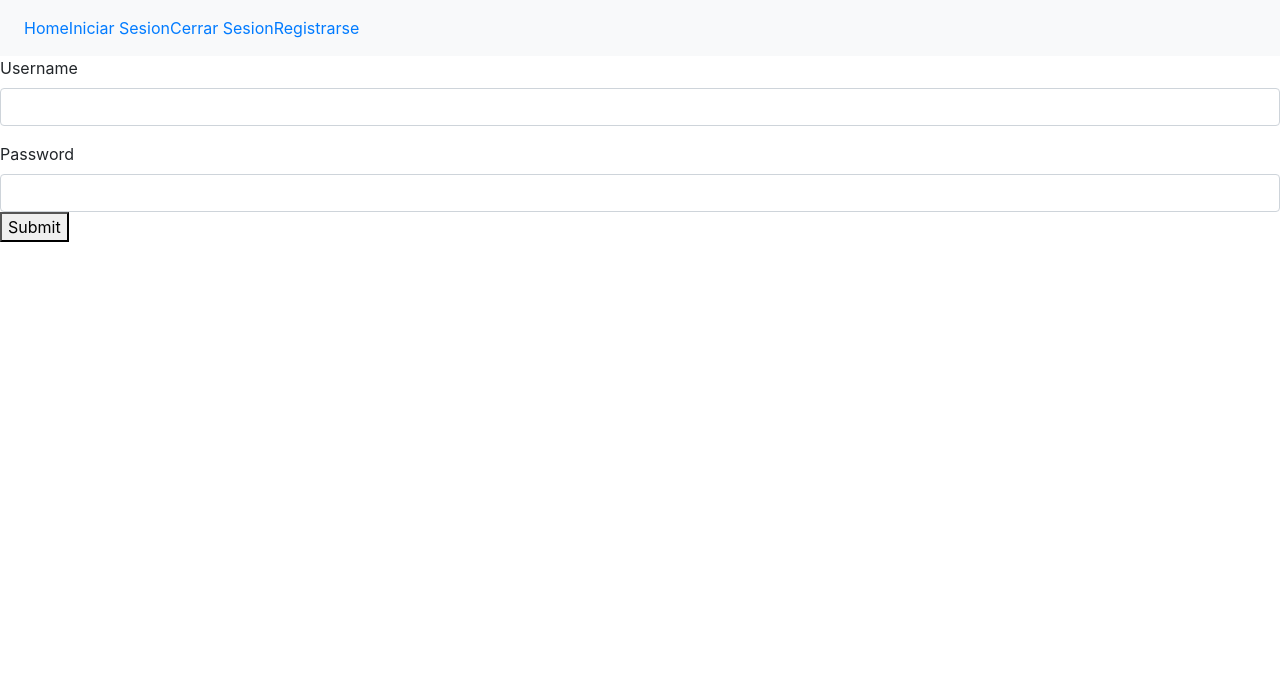
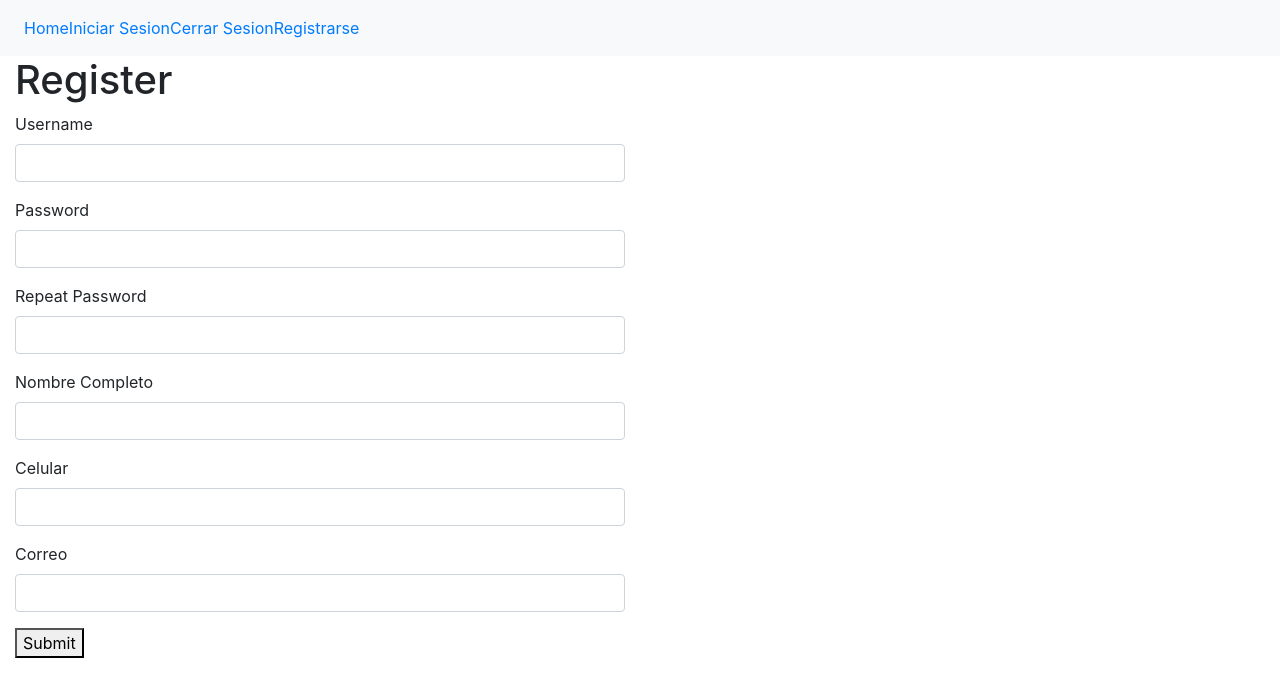
Before and after one commit to cabeltran10/BOU, a React (Create React App) app in the folder front/: page /register in a window 1280 px wide. Shown: the top 696 px of the page. Built offline with nearby package versions, Linux system fonts and the light colour scheme; no server answers.

Commit message:
FormLogin done

```diff
--- a/front/src/App.js
+++ b/front/src/App.js
@@ -1,6 +1,7 @@
 import React, { useState, useEffect } from "react";
 import Navbar from "./Navbar.js";
-import FormLogin from "./FormLogin";
+import FormLogin from "./forms/FormLogin";
+import FormRegister from "./forms/FormRegister";
 import Logout from "./Logout";
 import Home from "./Home";
 import { BrowserRouter as Router, Switch, Route } from "react-router-dom";
@@ -8,18 +9,30 @@ import { BrowserRouter as Router, Switch, Route } from "react-router-dom";
 function App(props) {
   const [user, setUser] = useState(null);
 
-
+  useEffect(() => {
+    fetch("/getUser")
+      .then((res) => res.json())
+      .then((user) => setUser(user));
+  }, []);
 
   return (
     <Router>
       <div>
         <Navbar setUser={setUser} user={user}></Navbar>
-        <Switch> {/* I can just access one component of these */}
+        <Switch>
           <Route path="/" exact component={() => <Home user={user} />} />
-          <Route path="/login" component={FormLogin} />{" "}
-          {/* Displaying a component in base of a route */}
-          <Route path="/register" component={FormLogin} />
-          <Route path="/logout" component={Logout} />
+          <Route
+            path="/login"
+            component={() => <FormLogin user={user} setUser={setUser} />}
+          />
+          <Route
+            path="/register"
+            component={() => <FormRegister user={user} setUser={setUser} />}
+          />
+          <Route
+            path="/logout"
+            component={() => <Logout user={user} setUser={setUser} />}
+          />
         </Switch>
       </div>
     </Router>
--- a/front/src/Logout.js
+++ b/front/src/Logout.js
@@ -1,4 +1,4 @@
-import React, {useEffect} from 'react';
+import React, { useEffect } from "react";
 // import PropTypes from 'prop-types';
 
 // Logout.propTypes = {
@@ -6,18 +6,13 @@ import React, {useEffect} from 'react';
 // };
 
 function Logout(props) {
-  useEffect( () => {
-    fetchLogout();
+  fetch("/logout");
+  console.log(props);
+
+  useEffect(() => {
+    props.setUser(null);
   });
-
-  const fetchLogout = () => {
-    fetch("/logout");
-  }
-  return (
-    <div>
-      Thank you for visiting us!
-    </div>
-  );
+  return <div>Thank you for visiting us!</div>;
 }
 
 export default Logout;
--- a/front/src/FormLogin.js
+++ b/front/src/forms/FormLogin.js
@@ -1,10 +1,14 @@
-import React from "react";
-import { Link } from "react-router-dom";
+import React, {useEffect}from "react";
 // import PropTypes from "prop-types";
 
 // FormLogin.propTypes = {};
 
 function FormLogin(props) {
+
+  const fetching = async (e) => {
+    fetch("/login", { method: "POST" });
+  };
+
   return (
     <div>
       <form method="POST" action="/login">
@@ -26,9 +30,7 @@ function FormLogin(props) {
             className="form-control"
           />
         </div>
-        {/* <Link to="/"> */}
         <button type="submit">Submit</button>
-        {/* </Link> */}
       </form>
     </div>
   );
--- /dev/null
+++ b/front/src/forms/FormRegister.js
@@ -0,0 +1,82 @@
+import React from "react";
+
+function FormRegister(props) {
+
+  const fetching = async (e) =>{
+    e.preventDefault();
+    fetch("/register");
+  }
+
+  return (
+    <div className="col-6">
+      <h1>Register</h1>
+      <form method="POST" onSubmit={fetching}>
+        <div className="form-group">
+          <label htmlFor="username_register">Username</label>
+          <input
+            className="form-control"
+            type="text"
+            name="usernameRegister"
+            id="usernameRegister"
+            required
+          />
+        </div>
+        <div className="form-group">
+          <label htmlFor="password_register">Password</label>
+          <input
+            type="password"
+            name="passwordRegister"
+            id="passwordRegister"
+            className="form-control"
+            required
+          />
+        </div>
+        <div className="form-group">
+          <label htmlFor="password2_register">Repeat Password</label>
+          <input
+            type="password"
+            name="password2Register"
+            id="password2Register"
+            className="form-control"
+            required
+          />
+        </div>
+        <div className="form-group">
+          <label htmlFor="name">Nombre Completo</label>
+          <input
+            type="text"
+            name="nameRegister"
+            id="nameRegister"
+            className="form-control"
+            required
+          />
+        </div>
+        <div className="form-group">
+          <label htmlFor="phone_register" className="primary">
+            Celular
+          </label>
+          <input
+            type="number"
+            name="phoneRegister"
+            id="phoneRegister"
+            className="form-control"
+            required
+          />
+        </div>
+        <div className="form-group">
+          <label htmlFor="email_register">Correo</label>
+          <input
+            type="email"
+            name="emailRegister"
+            id="emailRegister"
+            className="form-control"
+            required
+          />
+        </div>
+        <button type="submit">Submit</button>
+      </form>
+    </div>
+  );
+}
+
+export default FormRegister;
--- a/front/src/navbar.js
+++ b/front/src/navbar.js
@@ -1,17 +1,7 @@
 import React, {useEffect} from "react";
 import { Link } from "react-router-dom";
-// import PropTypes from "prop-types";
-
-// Navbar.propTypes = {};
 
 function Navbar(props) {
-
-
-  useEffect(() => {
-    fetch("/getUser")
-      .then((res) => res.json())
-      .then((user) => props.setUser(user));
-  }, []);
 
   return (
     <div>
@@ -26,10 +16,10 @@ function Navbar(props) {
               <li className="nav-item">Iniciar Sesion</li>
             </Link> : <li className="nav-item">{props.user.username}</li>}
 
-            <Link to="logout">
+            <Link to="/logout">
               <li className="nav-item">Cerrar Sesion</li>
             </Link>
-            <Link>
+            <Link to="/register">
               <li className="nav-item">Registrarse</li>
             </Link>
           </ul>
```
